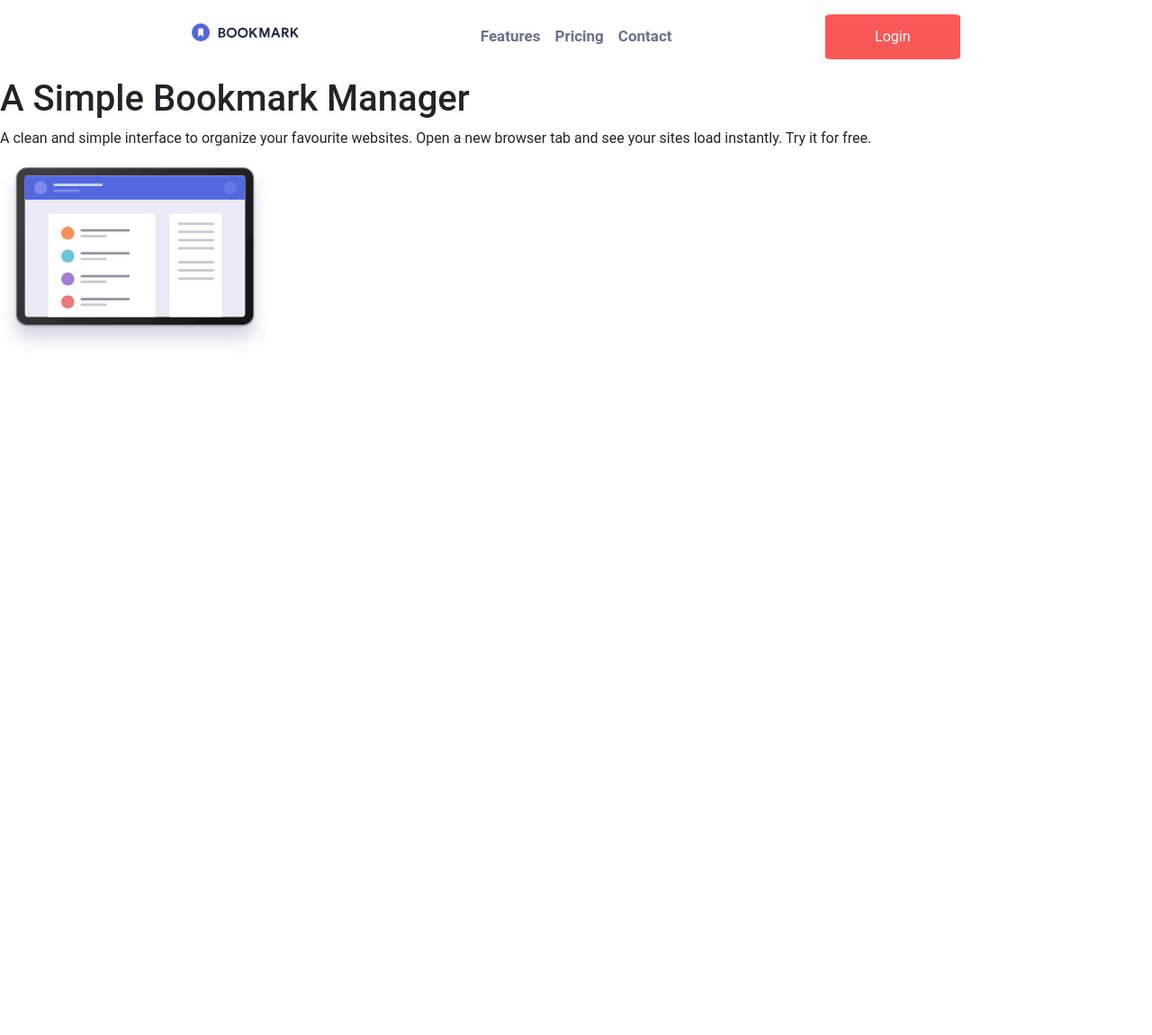
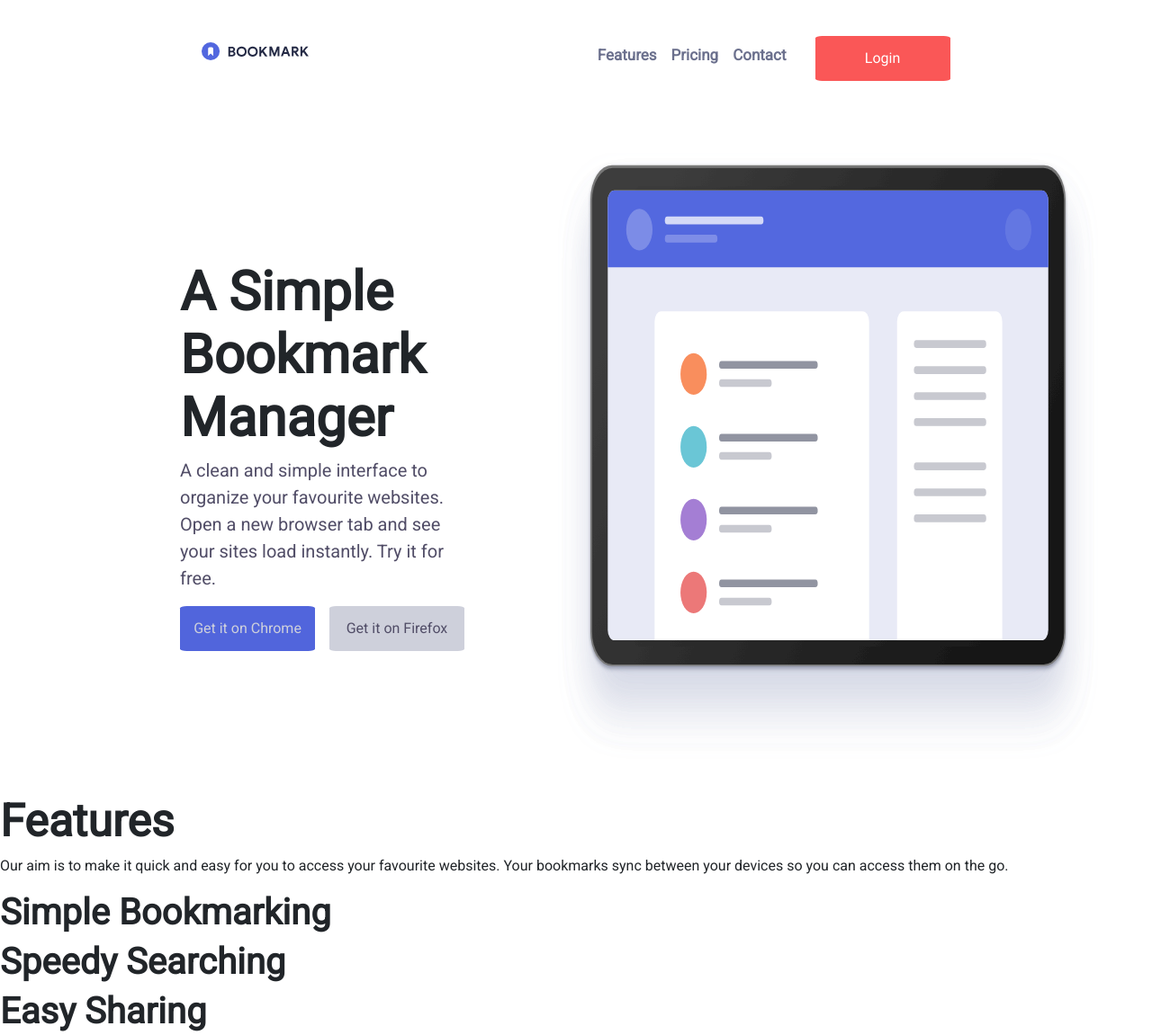
Before and after one commit to serge-svg/ITAcademy-sprint2-level1, a plain HTML site: page index.html in a window 1280 px wide. Shown: the whole page at 90% size. Before the commit the page ends 800 px from the top, so only its background shows below. Drawn offline with nearby package versions, Linux system fonts and the light colour scheme.

Commit message:
Colors updated

```diff
--- a/index.html
+++ b/index.html
@@ -18,25 +18,41 @@
           <li><a href="#pricing">Pricing</a></li>
           <li><a href="#contact">Contact</a></li>
         </ul>
+        <a class="buttons orange-button" href="#login"><p>Login</p></a>
       </nav>
 
-      <a class="orange-button" href="#login"><p>Login</p></a>
-
     </header>
-
     <main>
       <div class="main-left">
         <h1>
           A Simple Bookmark Manager
         </h1>
-        <p>A clean and simple interface to organize your favourite websites. Open a new browser tab and see your sites load instantly. Try it for free.</p>
+
+        <p class="body-regular">A clean and simple interface to organize your favourite websites. Open a new browser tab and see your sites load instantly. Try it for free.</p>
+
+        <div class="main-buttons">
+          <a class="buttons blue-button" href="#login"><p>Get it on Chrome</p></a>
+          <a class="buttons grey-button" href="#login"><p>Get it on Firefox</p></a>
+        </div>
       </div>
 
       <div class="main-right">
         <img class="main-image" src="Imagenes/illustration-hero.svg" alt="main image">
       </div>
+    </main>
 
-    </main>
+    <section class="features">
+
+      <h2>Features</h2>
+      <p>Our aim is to make it quick and easy for you to access your favourite websites. Your bookmarks sync between your devices so you can access them on the go.</p>
+      <div>
+        <div>
+          <h3>Simple Bookmarking</h3>
+          <h3>Speedy Searching</h3>
+          <h3>Easy Sharing</h3>
+        </div>
+      </div>
+    </section>
 
   </body>
 </html>
--- a/scss/components/_buttons.scss
+++ b/scss/components/_buttons.scss
@@ -1,9 +1,6 @@
-@use 'colors';
+@import 'colors';
 
-.header-button {
-    background-color: colors.$orange;
-    color: colors.$grey;
-
+.buttons {
     text-decoration: none;
     text-align: center;
 
@@ -13,4 +10,24 @@
     height: 50px;
 
     font-weight: 500;
+
+    border-radius: 5%;
+    padding: auto;
+
 }
+
+.orange-button {
+    /*background-color: map-get($button-colors, orange);*/
+    background-color: $orange;
+    color: $white;
+}
+
+.blue-button {
+    background-color: $blue;
+    color: $grey;
+}
+
+.grey-button {
+    background-color: $grey;
+    color: $dark-grey;
+}
--- a/scss/components/_colors.scss
+++ b/scss/components/_colors.scss
@@ -1,9 +1,16 @@
+$white: white;
 $orange: #fa5757;
 $blue: #5165dc;
-$grey: #f5f5f6;
+$dark-blue: #242946;
+$grey: #ced0db;
+$dark-grey: #514D67;
+$ligth-grey: #f8f8f8;
 
-$bg-header: #ffffff;
-$bg-body: #ffffff;
+$bg-white: #ffffff;
 $bg-blue: #5266df;
-$dark-blue: #242946;
-$ligth-grey: #f8f8f8
+
+$button-colors: (
+    "orange": #fa5757,
+    "blue": #5165dc,
+    "grey": #f5f5f6
+);
--- a/scss/components/_data.scss
+++ b/scss/components/_data.scss
@@ -1,7 +1,2 @@
 $title: 'Bookmark';
 $author: 'SergiVG';
-
-body {
-    @debug $author;
-    @debug type-of($author);
-}
--- /dev/null
+++ b/scss/components/_texts.scss
@@ -0,0 +1,35 @@
+@import url("https://fonts.googleapis.com/css2?family=Roboto&display=swap");
+
+
+h1 {
+    font-style: normal;
+    font-weight: 700;
+    font-size: 60px;
+    line-height: 70px;
+ }
+
+ h2 {
+    font-weight: 700;
+    font-size: 50px;
+    line-height: 59px;
+ }
+
+ h3 {
+    font-style: normal;
+    font-weight: 700;
+    font-size: 40px;
+    line-height: 47px;
+ }
+
+ h4 {
+    font-weight: 700;
+    font-size: 24px;
+    line-height: 28px;
+ }
+
+ .body-regular {
+    color: #514D67;
+    font-weight: 400;
+    font-size: 20px;
+    line-height: 150%;
+ }
--- a/scss/styles.scss
+++ b/scss/styles.scss
@@ -1,11 +1,8 @@
-$bg-header: #ffffff;
-$bg-body: #ffffff;
+@import 'components/texts';
+@import 'components/colors';
+@import 'components/buttons';
+@import 'components/nesting';
 
-$button-colors: (
-    "orange": #fa5757,
-    "blue": #5165dc,
-    "grey": #f5f5f6
-);
 
 * {
     margin: 0;
@@ -16,41 +13,22 @@ $button-colors: (
   }
 
 .header-logo { height: 20px; }
-/*
-header {
-    background-color: $bg-body;
-    width: 80%;
-    margin: 1rem auto;
-
-    display: flex;
-    justify-content: space-around;
-    align-items: center;
-
-    nav {
-        display: flex;
-        justify-content: space-between;
-
-        li {
-          display: flex;
-          list-style-type: none;
-          gap: 1rem;
-        }
-
-        a {
-          text-decoration: none;
-        }
-    }
-}
-*/
 
 header {
-    background-color: $bg-body;
-    width: 80%;
-    margin: 1rem auto;
+    background-color: $bg-white;
+
+    width: 100%;
+    padding: 5vh 10vh 5vh 10vh;
 
     display: flex;
     justify-content: space-around;
     align-items: baseline;
+}
+
+.nav {
+    display: flex;
+    justify-content: space-between;
+    gap: 4vh;
 }
 
 .nav-list {
@@ -72,19 +50,39 @@ header {
     font-size: 17px;
 }
 
-.orange-button {
-    /*background-color: map-get($button-colors, orange);*/
-    background-color: #fa5757;
-    color: white;
-    border-radius: 5%;
 
-    text-decoration: none;
-    text-align: center;
 
-    line-height: 50px;
+.main-image {
+    width: 600px;
+    height: auto;
+ }
 
-    width: 150px;
-    height: 50px;
+
+main {
+    display: flex;
+    justify-content: center;
+
+    width: 100%;
+    padding: 5vh 10vh 5vh 10vh;
 }
 
-.main-image { width: 300px; }
+.main-left,
+.main-right {
+    display: flex;
+    width: 50%;
+}
+
+.main-left {
+    flex-direction: column;
+    padding: 15vh;
+}
+
+.main-right {
+    justify-content: center;
+}
+
+.main-buttons {
+    display: flex;
+    justify-content: flex-start;
+    gap: 2vh;
+}
```
Also changed, not shown: scss/styles.css, 1 other file.
